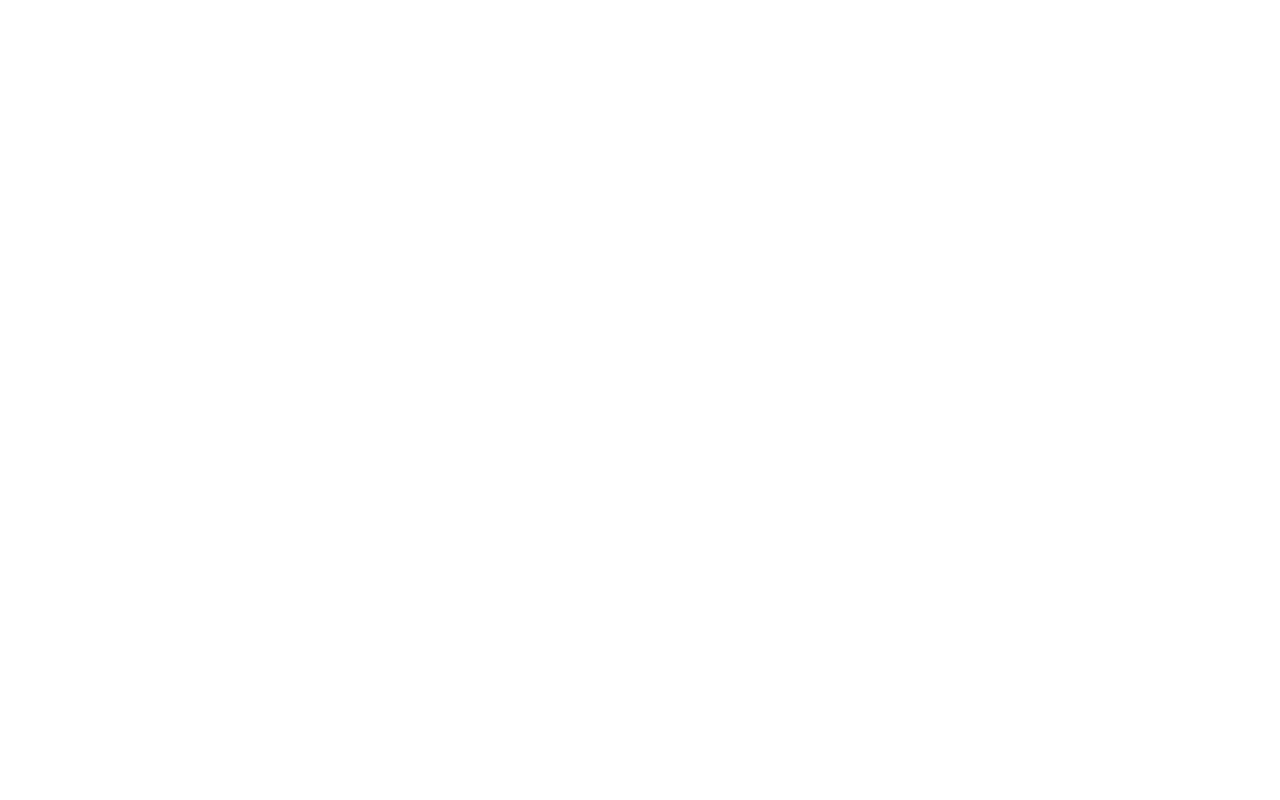
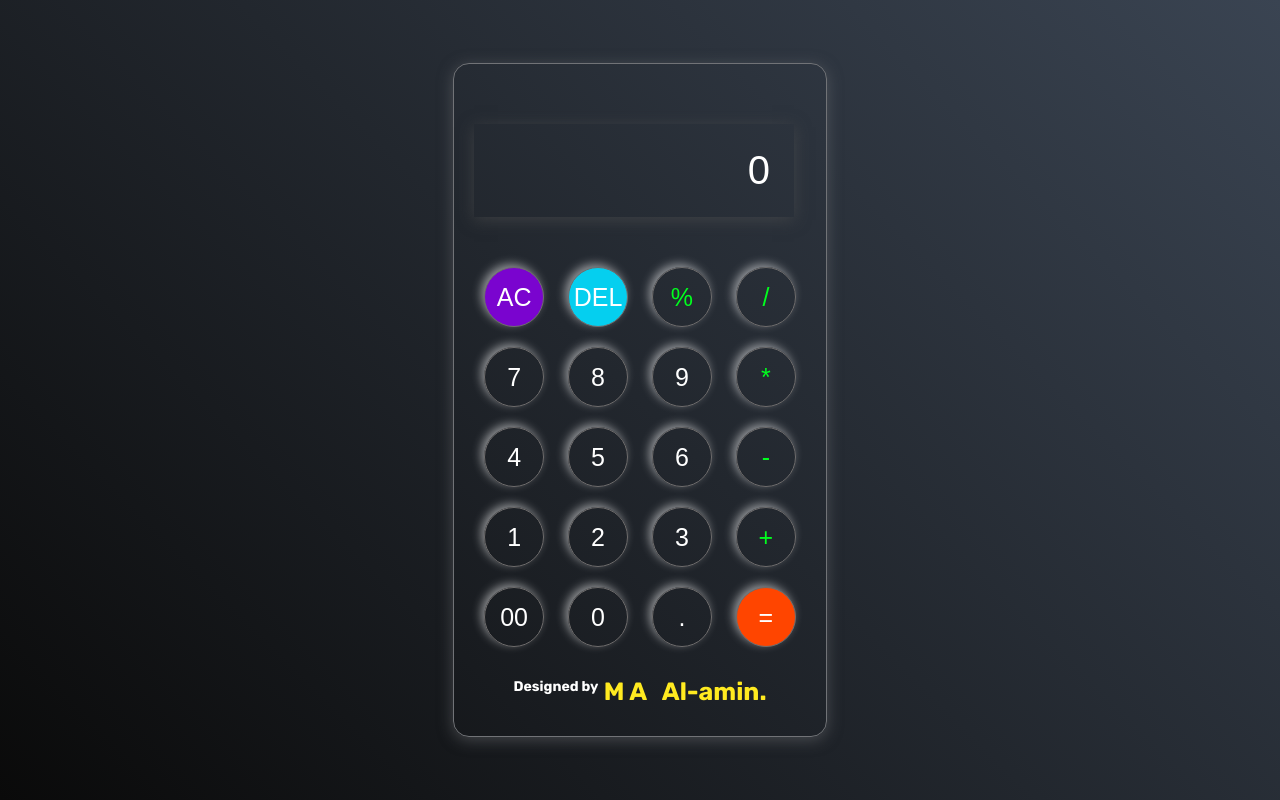
Before and after one commit to Nimala22/Calculator, a plain HTML site: page index.html in a window 1280 px wide. Drawn offline with Linux system fonts and the light colour scheme.

Commit message:
Making a Calculator fully completed

```diff
--- a/index.html
+++ b/index.html
@@ -4,9 +4,60 @@
   <meta charset="UTF-8">
   <meta http-equiv="X-UA-Compatible" content="IE=edge">
   <meta name="viewport" content="width=device-width, initial-scale=1.0">
+
   <title>Calculator</title>
+
+  <!-- CSS File -->
+  <link rel="stylesheet" href="style.css">
+
 </head>
 <body>
 
+<div class="calculator">
+  <input type="text" placeholder="0" id="inputBox">
+  <div>
+    <button class="btn-1">AC</button>
+    <button class="btn-2">DEL</button>
+    <button class="oparator">%</button>
+    <button class="oparator">/</button>
+  </div>
+  <div>
+    <button>7</button>
+    <button>8</button>
+    <button>9</button>
+    <button class="oparator">*</button>
+  </div>
+  <div>
+    <button>4</button>
+    <button>5</button>
+    <button>6</button>
+    <button class="oparator">-</button>
+  </div>
+  <div>
+    <button>1</button>
+    <button>2</button>
+    <button>3</button>
+    <button class="oparator">+</button>
+  </div>
+  <div>
+    <button>00</button>
+    <button>0</button>
+    <button>.</button>
+    <button class="equalbtn">=</button>
+  </div>
+  <h4> <sup>Designed by</sup> M A &nbsp; Al-amin.</h4>
+</div>
+
+
+
+
+
+
+
+
+<!-- JS File -->
+<script src="script.js"></script>
+
+
 </body>
 </html>
--- a/script.js
+++ b/script.js
@@ -0,0 +1,30 @@
+let input = document.getElementById('inputBox');
+let buttons = document.querySelectorAll('button');
+
+let string = "";
+let arr = Array.from(buttons);
+arr.forEach(button => {
+  button.addEventListener('click', (e) =>{
+    if(e.target.innerHTML == '='){
+      string = eval(string);
+      input.value = string;
+    }
+
+    else if(e.target.innerHTML == 'AC'){
+      string = "";
+      input.value = string;
+    }
+
+    else if(e.target.innerHTML == 'DEL'){
+      string = string.substring(0, string.length-1);
+      input.value = string;
+    }
+
+    else{
+      string += e.target.innerHTML;
+      input.value = string;
+    }
+
+
+  })
+})
--- a/style.css
+++ b/style.css
@@ -7,6 +7,78 @@
 }
 
 body{
-  background: #eee;
+  width: 100%;
+  height: 100vh;
+  display: flex;
+  justify-content: center;
+  align-items: center;
+  background: linear-gradient(45deg, #0a0a0a, #3a4452);
   font-family: 'Rubik', sans-serif;
 }
+
+.calculator{
+  border: 1px solid #717377;
+  padding:  20px;
+  border-radius: 16px;
+  background: transparent;
+  box-shadow: 0px 3px 15px rgba(113, 115, 119, 0.5);
+}
+
+.calculator h4{
+  font-size: 25px;
+  color: #FFEA20;
+  text-align: center;
+  margin: 20px 0 10px 0;
+  cursor: pointer;
+}
+
+.calculator h4 sup{
+  color: #ffffff;
+  font-size: 14px;
+
+}
+
+
+input{
+  color: #f9f9f9;
+  width: 320px;
+  border: none;
+  padding: 24px;
+  font-size: 40px;
+  margin: 40px 0;
+  background: transparent;
+  box-shadow: 0px 3px 15px rgba(84, 84, 84, .5);
+  text-align: right;
+  cursor: pointer;
+}
+
+input::placeholder{
+  color: #ffffff;
+}
+
+button{
+  border: none;
+  width: 60px;
+  height: 60px;
+  margin: 10px;
+  border: 1px solid #6f6d6d;
+  border-radius: 50%;
+  background: transparent;
+  color: #ffffff;
+  font-size: 25px;
+  box-shadow: -3px -3px 10px rgba(255, 255, 255, 0.5);
+  cursor: pointer;
+}
+
+.oparator{
+  color: #00ff1e;
+}
+.btn-1{
+  background: #7a04cf;
+}
+.btn-2{
+  background: #05cfef;
+}
+.equalbtn{
+  background: #ff4500;
+}
```
